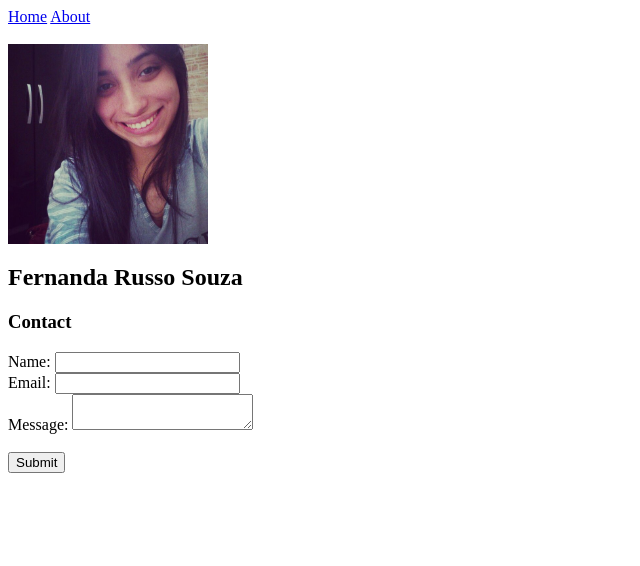
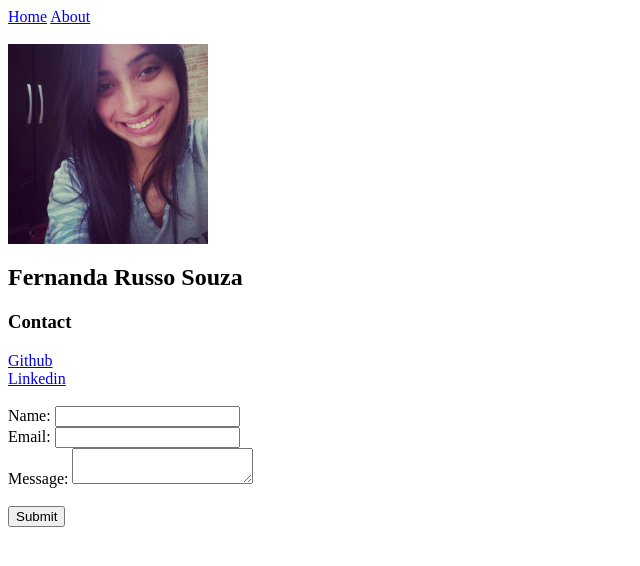
Before and after one commit to fehrusso/fehrusso.com, a plain HTML site: page contact.html in a window 1280 px wide. Shown: the whole page, without its empty margins (0-640 px from the left). Drawn offline with Linux system fonts and the light colour scheme.

Commit message:
added social networks link

```diff
--- a/contact.html
+++ b/contact.html
@@ -20,6 +20,12 @@
 
 		<h2>Fernanda Russo Souza</h2>
 		<h3>Contact</h3>
+		<a href="https://github.com/fehrusso">Github</a>
+		<br>
+		<a href="http://br.linkedin.com/pub/fernanda-russo/86/830/583/">Linkedin</a>
+
+		<br>
+		<br>
 
 		<form action="success-contact.html" method="POST">
 
```
